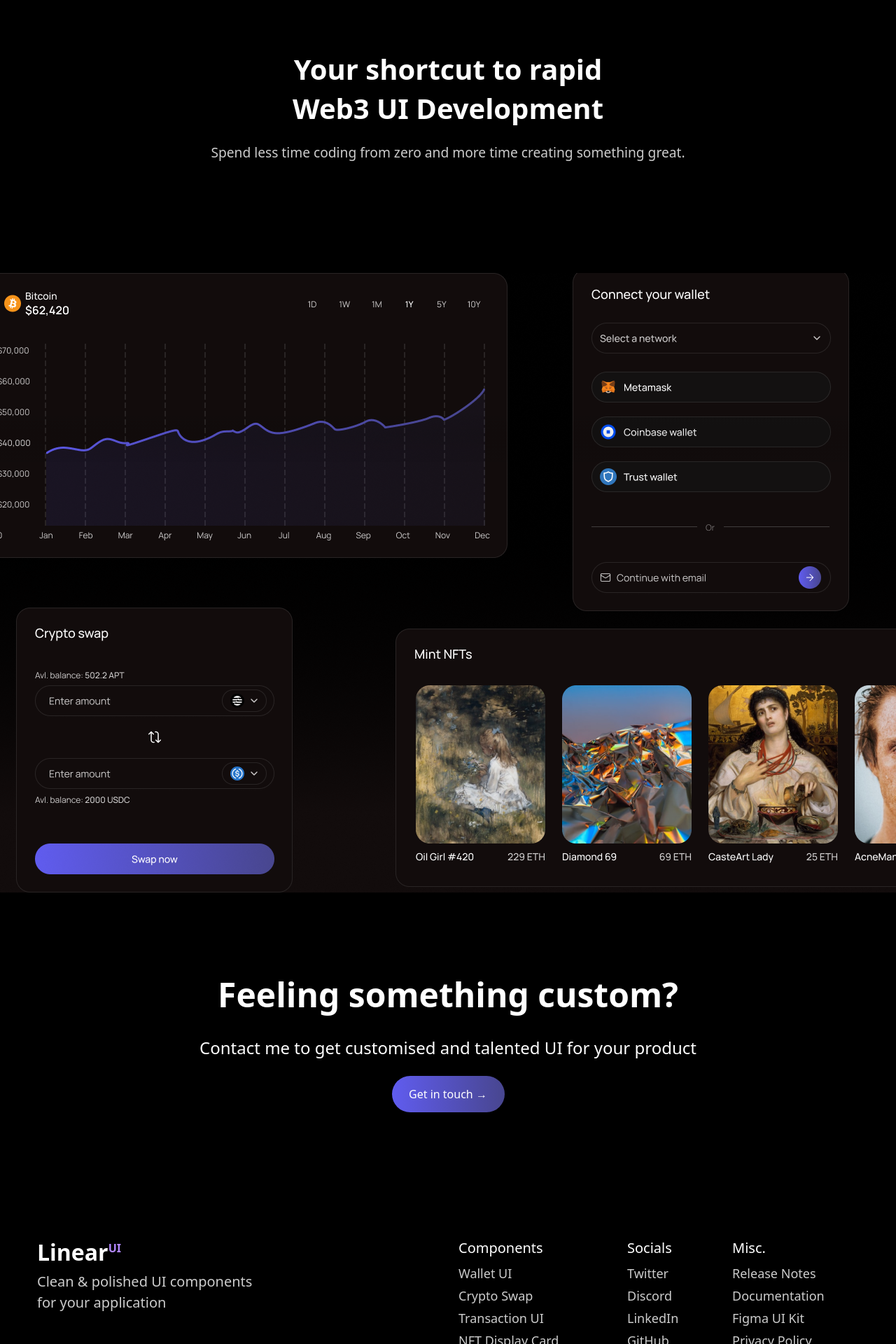
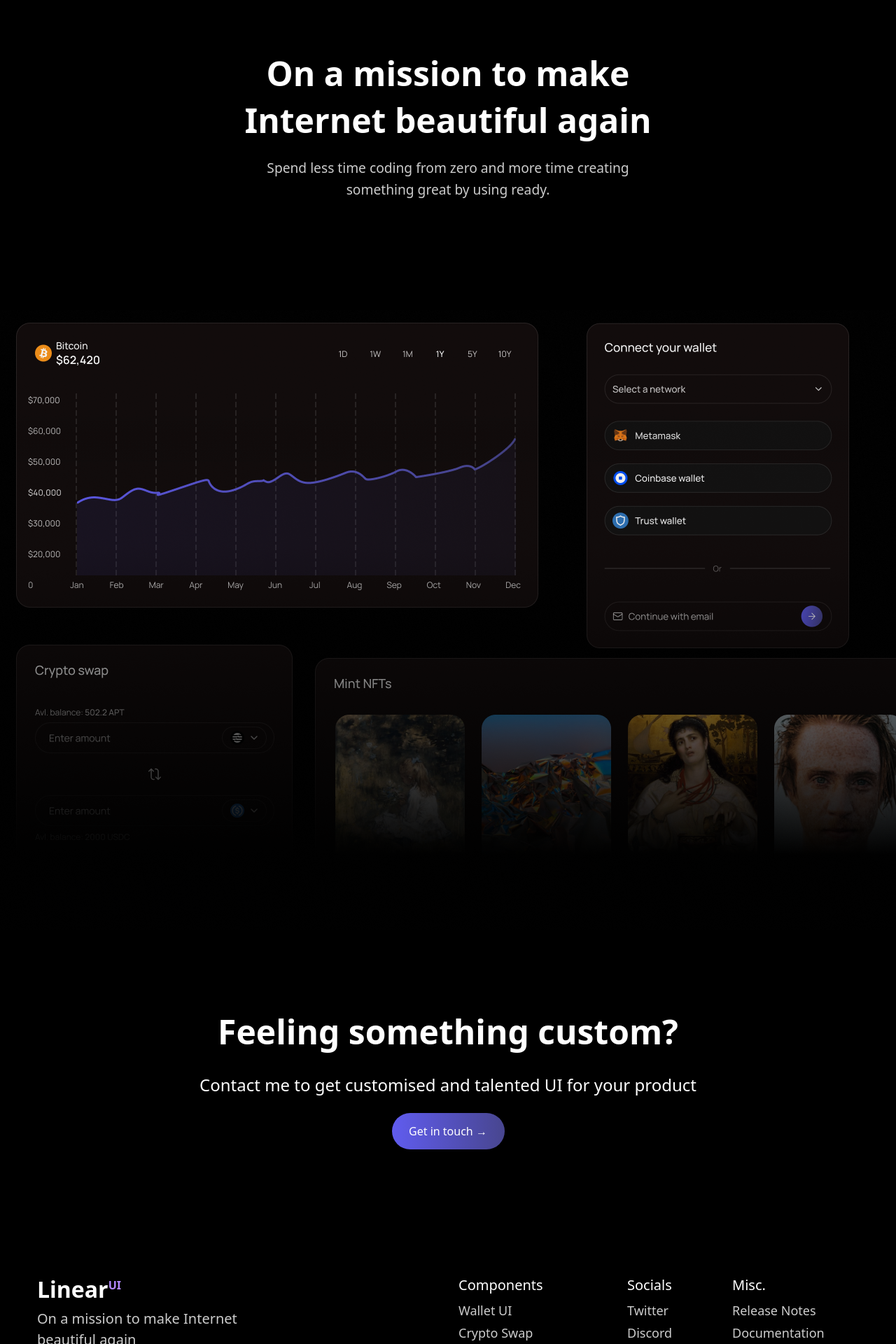
Before and after one commit to parry22/linear-ui, a Next.js app: page / in a window 1280 px wide. Shown: the part 140-2060 px from the top of the page at 70% size. Built offline with nearby package versions, Linux system fonts and the light colour scheme.

Commit message:
New Image and copt changes

```diff
--- a/Components/body/body.jsx
+++ b/Components/body/body.jsx
@@ -1,19 +1,17 @@
 import React from "react";
 import styles from "./body.module.css";
-import image from "../../public/Rectangle 1.png";
-import Image from "next/image";
 
 const body = () => {
   return (
     <div>
       <div className={styles.hero}>
         <h1 className={styles.title}>
-          Your shortcut to rapid <br />
-          <span className={styles.highlight}>Web3 UI Development</span>
+          On a mission to make <br />
+          <span className={styles.highlight}>Internet beautiful again</span>
         </h1>
         <p className={styles.subtitle}>
-          Spend less time coding from zero and more time creating something
-          great.
+          Spend less time coding from zero and more time creating<br></br> something
+          great by using ready.
         </p>
       </div>
       <div className={styles.backgrond}></div>
--- a/Components/body/body.module.css
+++ b/Components/body/body.module.css
@@ -5,7 +5,7 @@
 }
 
 .title {
-  font-size: 2.5rem;
+  font-size: 3rem;
   font-weight: 700;
   line-height: 1.4;
   margin: 0;
@@ -24,7 +24,7 @@
 }
 
 .backgrond {
-  background: url("../../public/Rectangle 1.png") no-repeat center center/auto;
+  background: url("../../public/Hero Image.png") no-repeat center center/auto;
   height: 904px;
   margin-top: 67px;
 }
--- a/Components/footer/Footer.jsx
+++ b/Components/footer/Footer.jsx
@@ -10,7 +10,7 @@ const Footer = () => {
             Linear<span className={styles.ui}>UI</span>
           </h3>
           <p className={styles.description}>
-            Clean & polished UI components for your application
+          On a mission to make Internet beautiful again
           </p>
         </div>
         <div className={styles.links}>
```
Also changed, not shown: public/Hero Image.png (added).
